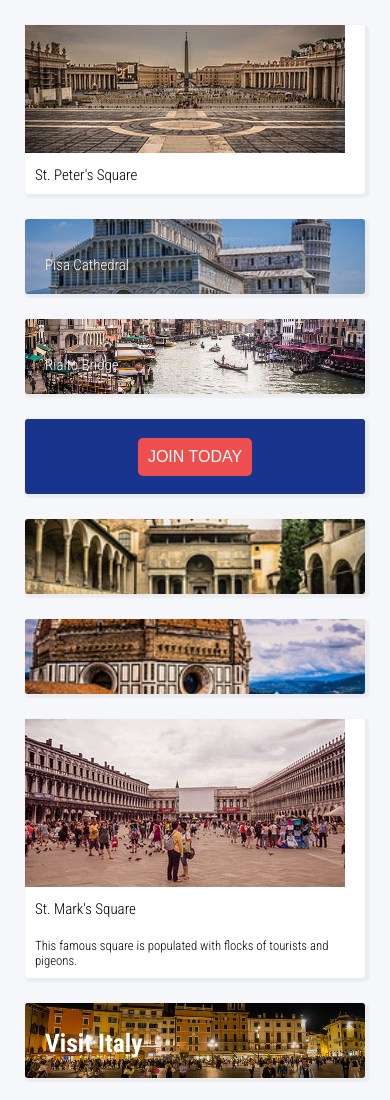
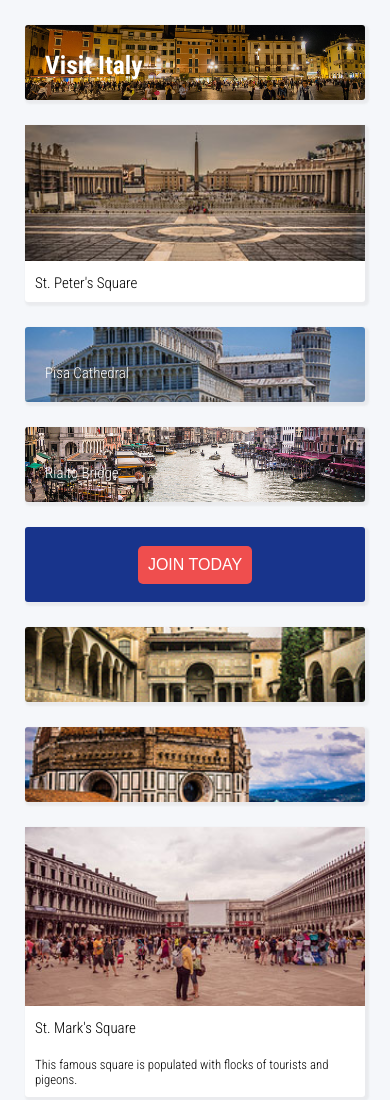
Before and after one commit to spsdamru/Lab03, a plain HTML site: page index.html in a window 390 px wide. Shown: the top 1100 px of the page. Drawn offline with Linux system fonts and the light colour scheme.

Commit message:
fixed responsiveness

```diff
--- a/ch07-proj2.css
+++ b/ch07-proj2.css
@@ -120,7 +120,6 @@ h2, h3, h4 {
 
 div img {
     width: 100%;
-    max-width: fit-content;
 }
 
 #q img {
@@ -190,4 +189,8 @@ div {
         grid-row: auto;
         min-height: 75px;
     }
+
+    #h {
+        order: -1;
+    }
 }
```
